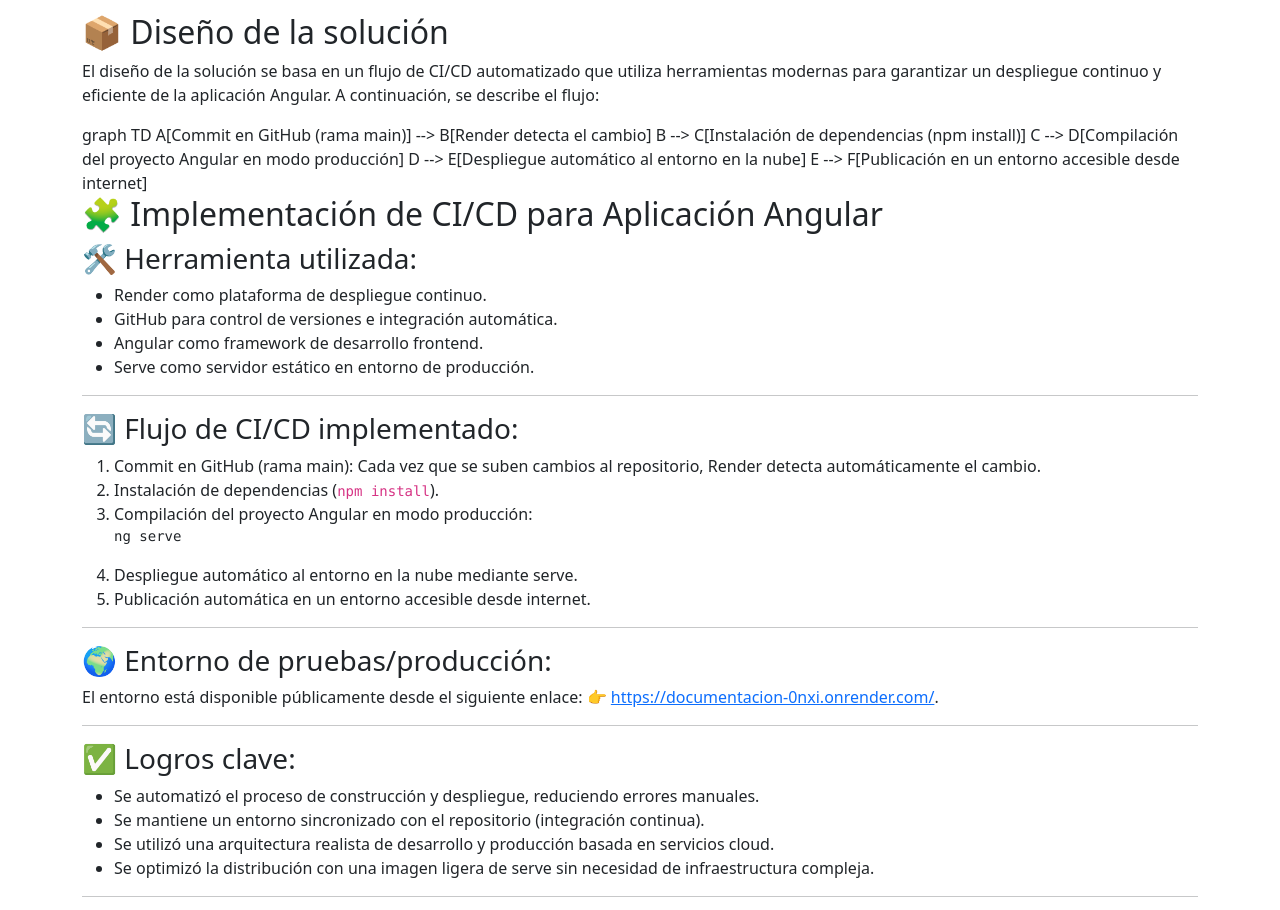
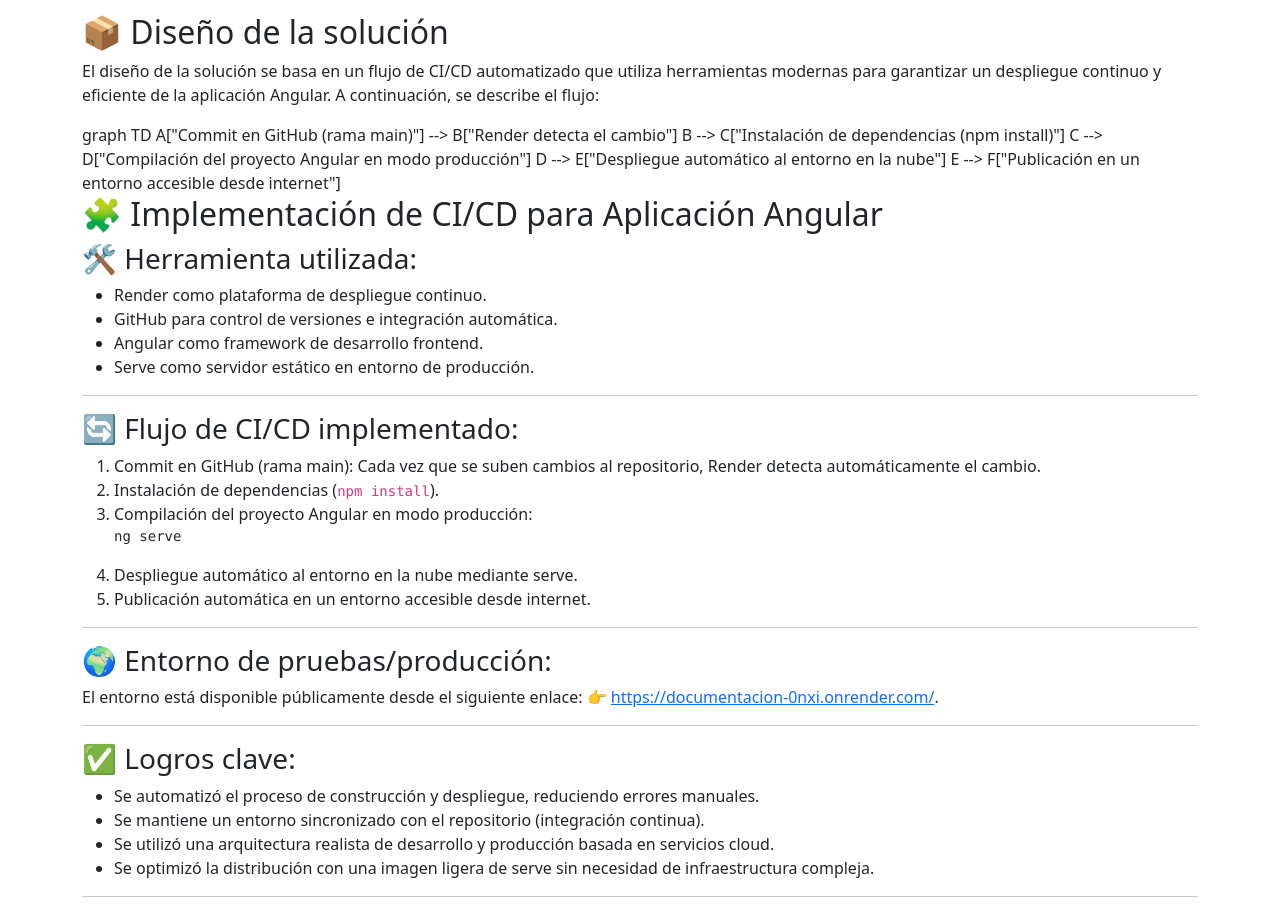
Before and after one commit to dieguzzz/Documentacion, a website built with webpack: page index.html in a window 1280 px wide. Shown: the part 853-1763 px from the top of the page. Built offline with nearby package versions, Linux system fonts and the light colour scheme; files whose address does not match are found by name.

Commit message:
mermaid fix 3

```diff
--- a/index.html
+++ b/index.html
@@ -41,11 +41,11 @@
 
 <div class="mermaid">
   graph TD
-    A[Commit en GitHub (rama main)] --> B[Render detecta el cambio]
-    B --> C[Instalación de dependencias (npm install)]
-    C --> D[Compilación del proyecto Angular en modo producción]
-    D --> E[Despliegue automático al entorno en la nube]
-    E --> F[Publicación en un entorno accesible desde internet]
+    A["Commit en GitHub (rama main)"] --> B["Render detecta el cambio"]
+    B --> C["Instalación de dependencias (npm install)"]
+    C --> D["Compilación del proyecto Angular en modo producción"]
+    D --> E["Despliegue automático al entorno en la nube"]
+    E --> F["Publicación en un entorno accesible desde internet"]
 </div>
 
     <div>
```
